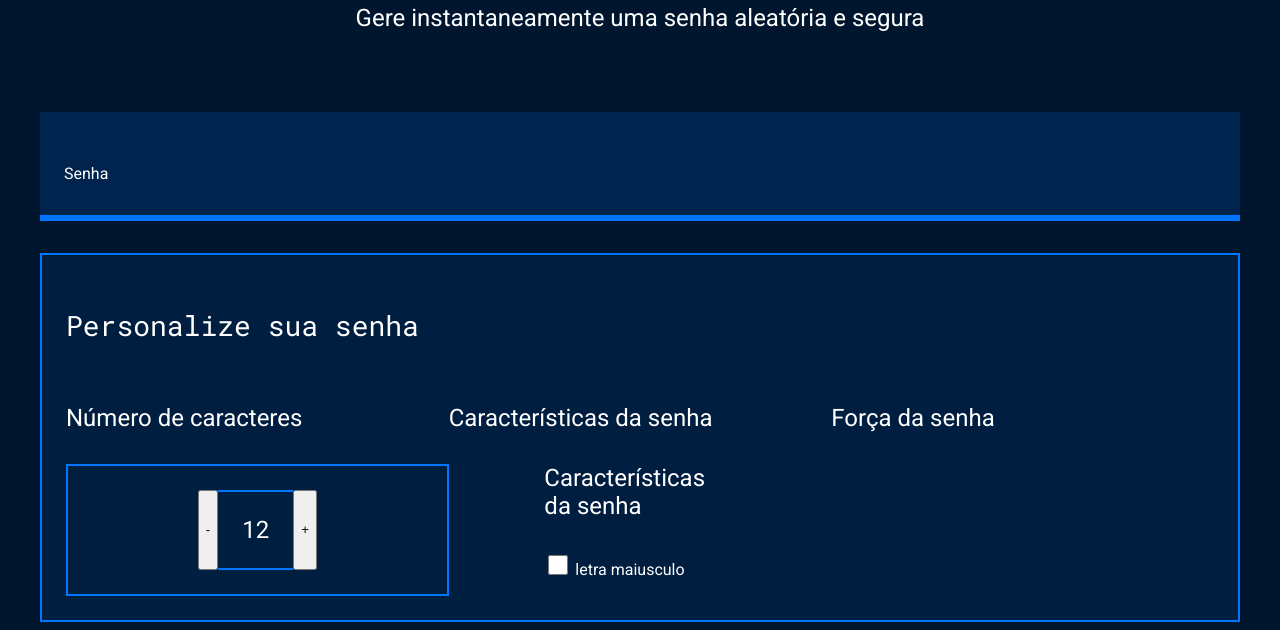
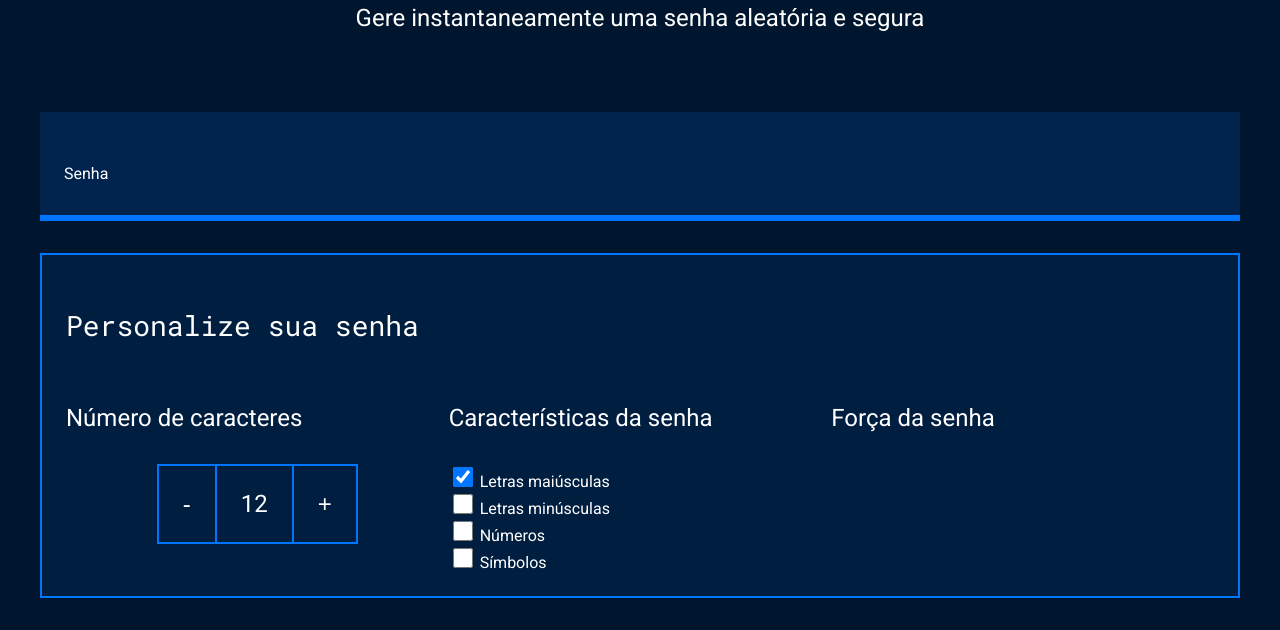
Before and after one commit to isaasz18/senhas3b, a plain HTML site: page index.html in a window 1280 px wide. Shown: the part 214-844 px from the top of the page. After the commit the page ends 820 px from the top, so only its background shows below. Drawn offline with Linux system fonts and the light colour scheme.

Commit message:
senhaaula;12junho

```diff
--- a/index.html
+++ b/index.html
@@ -32,13 +32,21 @@
 </div>
 <div class="parametro-senha">
 <h4 class="parametro-senha__titulo">Características da senha</h4>
-               <div class="parametro-senha">
-                      <h4 class="parametro-senha__titulo">Características da senha</h4>
-                      <div class="parametro-senha__checkbox">
-                        <input type="checkbox" name="maiusculo" class="checkbox">
-                        <label for="maiusculo">letra maiusculo</label>
+<div class="parametro-senha-checkbox">
+<input type="checkbox" name="maiusculo" class="checkbox" checked>
+<label for="maiusculo">Letras maiúsculas</label>
 </div>
-
+<div class="parametro-senha-checkbox">
+<input type="checkbox" name="minusculo" class="checkbox">
+<label for="minusculo">Letras minúsculas</label>
+</div>
+<div class="parametro-senha-checkbox">
+<input type="checkbox" name="numero" class="checkbox">
+<label for="numero">Números</label>
+</div>
+<div class="parametro-senha-checkbox">
+<input type="checkbox" name="simbolo" class="checkbox">
+<label for="simbolo">Símbolos</label>
 </div>
 </div>
 <div class="parametro-senha">
--- a/style.css
+++ b/style.css
@@ -90,13 +90,12 @@ body{
     justify-content: center;
 }
 
-.parametro-senha-botoes{
+.parametro-senha__botao{
     background-color: var(--fundo-texto);
-    color: var(--branco);
+    color:var(--branco);
     border: 2px solid var(--borda);
     padding: 24px;
     font-size: 24px;
-
 }
 
 .parametro-senha__texto{
@@ -106,7 +105,8 @@ body{
     margin: 0;
     font-size: 24px;
 }
-.checkbox {
+
+.checkbox{
     width: 20px;
     height: 20px;
     cursor: pointer;
```
Lines whose indentation alone changed are shown as unchanged.
